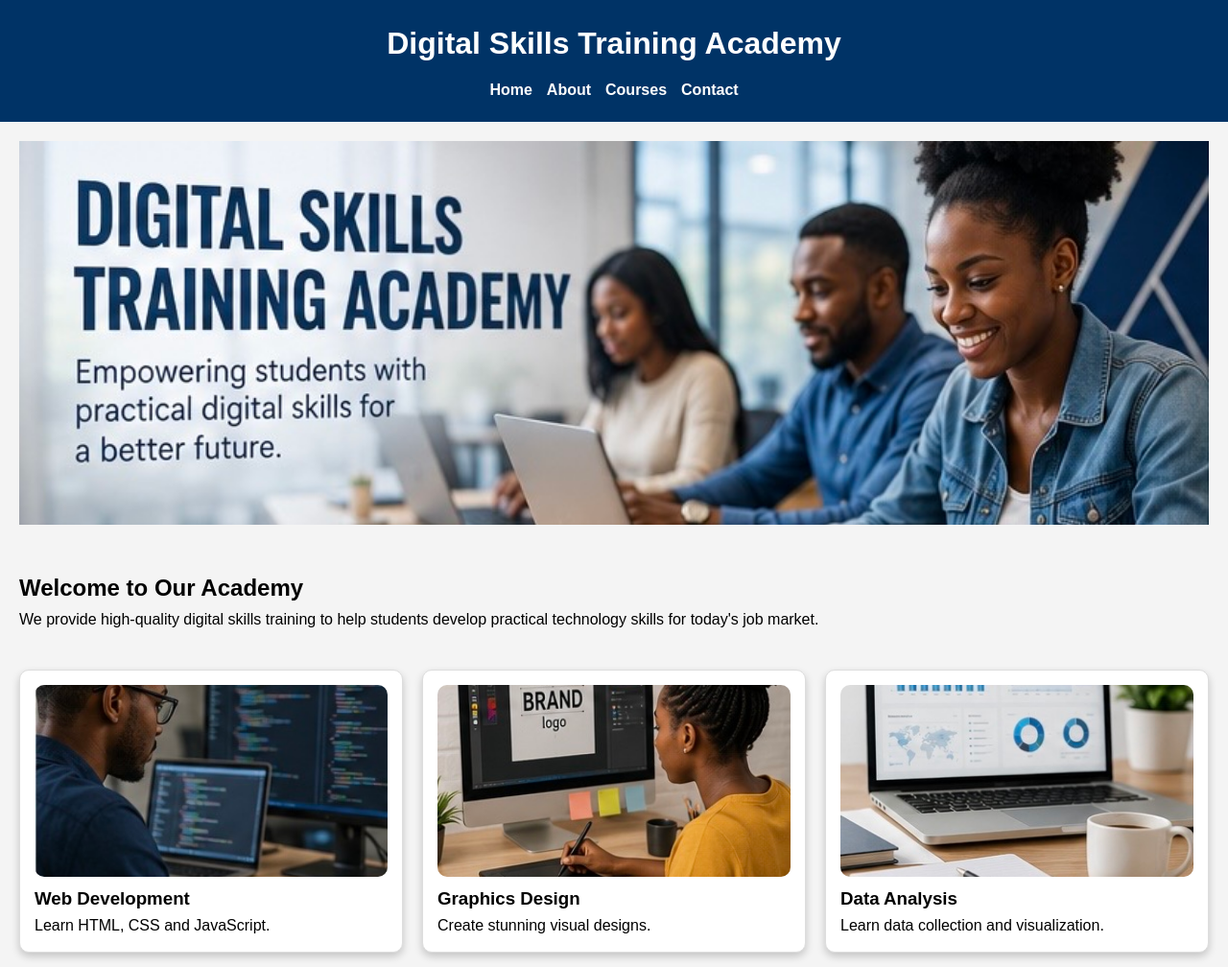
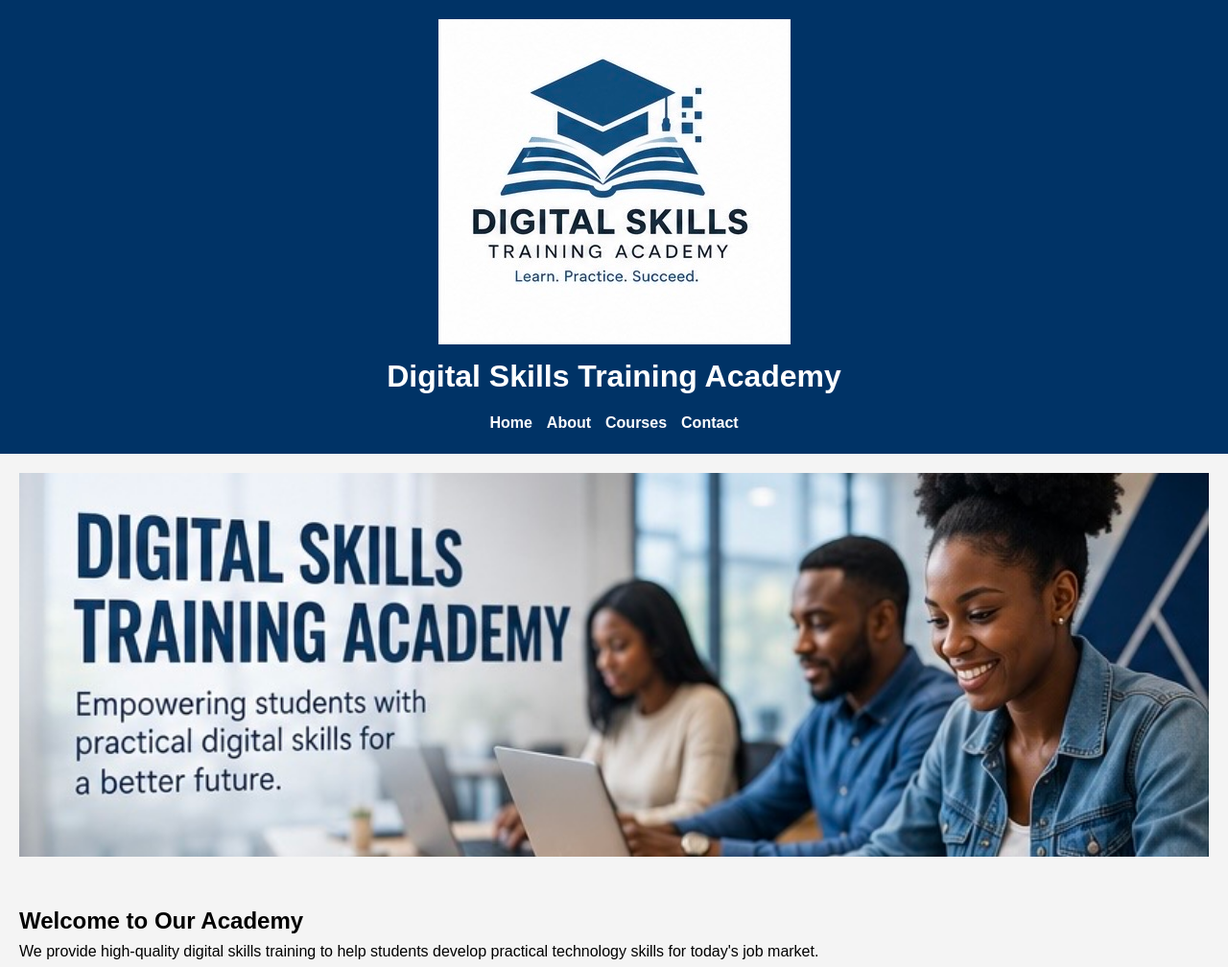
Before and after one commit to uzomadivine99/week2_Assignment-html-Css, a plain HTML site: page index.html in a window 1280 px wide. Shown: the top 1008 px of the page at 96% size. Drawn offline with Linux system fonts and the light colour scheme.

Commit message:
Update index.html

```diff
--- a/index.html
+++ b/index.html
@@ -9,6 +9,8 @@
 <body>
 
 <header>
+    <img src="images/logo.png.jpg" alt="Academy Logo" class="logo">
+
     <h1>Digital Skills Training Academy</h1>
 
     <nav>
```
